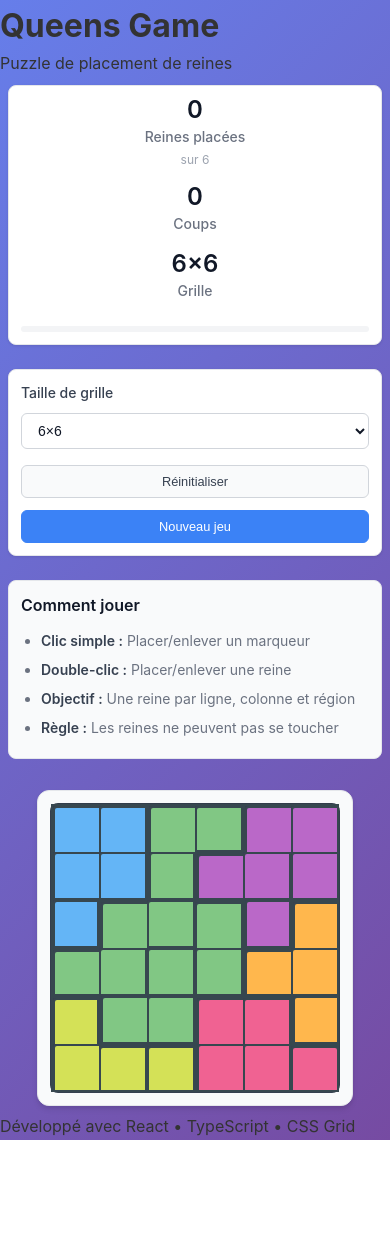
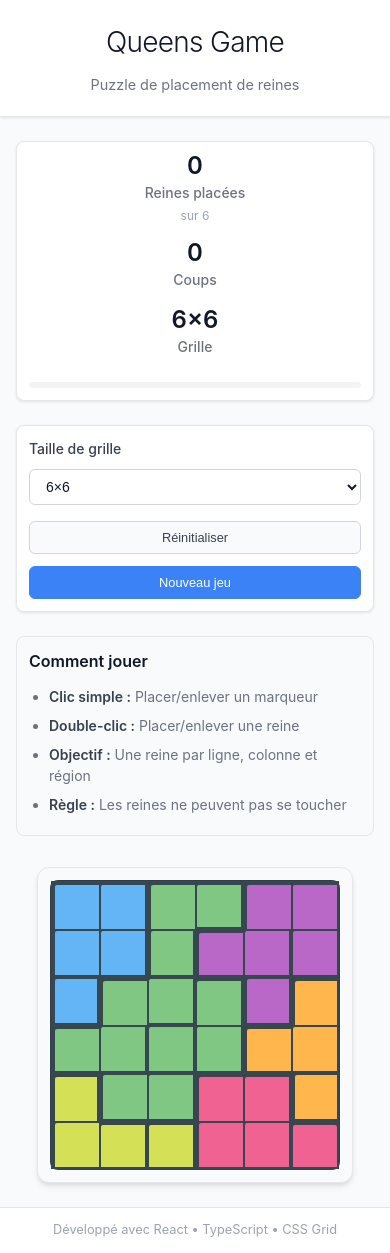
Before and after one commit to creach-t/queens-game-web, a React (Vite) app: page / in a window 390 px wide. Before the commit the page ends 1140 px from the top, so only its background shows below. Built offline with nearby package versions, Linux system fonts and the light colour scheme.

Commit message:
feat: add professional CSS styles for App with clean header and layout

```diff
--- a/src/App.css
+++ b/src/App.css
@@ -1,167 +1,121 @@
-/* Reset et styles globaux */
-* {
-  margin: 0;
-  padding: 0;
-  box-sizing: border-box;
-}
-
-body {
-  font-family: -apple-system, BlinkMacSystemFont, 'Segoe UI', 'Roboto',
-               'Oxygen', 'Ubuntu', 'Cantarell', 'Fira Sans', 'Droid Sans',
-               'Helvetica Neue', sans-serif;
-  -webkit-font-smoothing: antialiased;
-  -moz-osx-font-smoothing: grayscale;
-  background: linear-gradient(135deg, #667eea 0%, #764ba2 100%);
-  min-height: 100vh;
-  color: #333;
-}
-
+/* Styles professionnels pour App */
 .App {
   min-height: 100vh;
   display: flex;
   flex-direction: column;
+  background-color: #f9fafb;
 }
 
-/* Header */
-.app-header {
-  text-align: center;
-  padding: 30px 20px;
-  background: rgba(255, 255, 255, 0.1);
-  backdrop-filter: blur(10px);
-  border-bottom: 1px solid rgba(255, 255, 255, 0.2);
+/* Header épuré et professionnel */
+.app-header-professional {
+  background: white;
+  border-bottom: 1px solid #e5e7eb;
+  box-shadow: 0 1px 3px rgba(0, 0, 0, 0.1);
 }
 
-.app-title {
-  font-size: 2.5rem;
-  font-weight: 700;
-  color: white;
-  margin-bottom: 10px;
-  display: flex;
-  align-items: center;
-  justify-content: center;
-  gap: 15px;
-  text-shadow: 2px 2px 4px rgba(0, 0, 0, 0.3);
+.header-container {
+  max-width: 1200px;
+  margin: 0 auto;
+  padding: 0 16px;
 }
 
-.app-icon {
-  font-size: 3rem;
-  animation: crown-bounce 2s ease-in-out infinite;
+.header-content {
+  text-align: center;
+  padding: 32px 0;
 }
 
-.app-subtitle {
-  font-size: 1.1rem;
-  color: rgba(255, 255, 255, 0.9);
+.app-title-professional {
+  font-size: 2.5rem;
   font-weight: 300;
-  max-width: 600px;
-  margin: 0 auto;
+  color: #111827;
+  margin: 0 0 8px 0;
+  letter-spacing: -0.025em;
 }
 
-@keyframes crown-bounce {
-  0%, 100% {
-    transform: translateY(0);
-  }
-  50% {
-    transform: translateY(-10px);
-  }
+.app-subtitle-professional {
+  font-size: 1.125rem;
+  color: #6b7280;
+  margin: 0;
+  font-weight: 400;
 }
 
-/* Main content */
-.app-main {
+/* Contenu principal */
+.app-main-professional {
   flex: 1;
-  padding: 20px;
-  display: flex;
-  justify-content: center;
-  align-items: flex-start;
+  max-width: 1200px;
+  margin: 0 auto;
+  padding: 32px 16px;
+  width: 100%;
 }
 
-/* Footer */
-.app-footer {
-  text-align: center;
-  padding: 20px;
-  background: rgba(0, 0, 0, 0.1);
-  color: rgba(255, 255, 255, 0.8);
-  font-size: 0.9rem;
+/* Footer discret */
+.app-footer-professional {
+  background: white;
+  border-top: 1px solid #e5e7eb;
+  margin-top: auto;
 }
 
-.app-footer p {
-  margin: 5px 0;
+.footer-container {
+  max-width: 1200px;
+  margin: 0 auto;
+  padding: 0 16px;
 }
 
-.app-footer-tech {
-  font-size: 0.8rem;
-  opacity: 0.7;
+.footer-text {
+  text-align: center;
+  padding: 16px 0;
+  color: #9ca3af;
+  font-size: 0.875rem;
+  margin: 0;
 }
 
 /* Responsive design */
 @media (max-width: 768px) {
-  .app-header {
-    padding: 20px 15px;
+  .header-content {
+    padding: 24px 0;
   }
 
-  .app-title {
+  .app-title-professional {
     font-size: 2rem;
-    flex-direction: column;
-    gap: 10px;
   }
 
-  .app-icon {
-    font-size: 2.5rem;
-  }
-
-  .app-subtitle {
+  .app-subtitle-professional {
     font-size: 1rem;
   }
 
-  .app-main {
-    padding: 10px;
+  .app-main-professional {
+    padding: 24px 12px;
   }
 
-  .app-footer {
-    padding: 15px;
+  .footer-text {
+    font-size: 0.8rem;
+    padding: 12px 0;
   }
 }
 
 @media (max-width: 480px) {
-  .app-title {
-    font-size: 1.8rem;
+  .header-content {
+    padding: 20px 0;
   }
 
-  .app-icon {
-    font-size: 2rem;
+  .app-title-professional {
+    font-size: 1.75rem;
   }
 
-  .app-subtitle {
+  .app-subtitle-professional {
     font-size: 0.9rem;
   }
 
-  .app-main {
-    padding: 5px;
+  .app-main-professional {
+    padding: 16px 8px;
   }
 }
 
-/* Scrollbar personnalisée */
-::-webkit-scrollbar {
-  width: 8px;
-}
-
-::-webkit-scrollbar-track {
-  background: rgba(255, 255, 255, 0.1);
-}
-
-::-webkit-scrollbar-thumb {
-  background: rgba(255, 255, 255, 0.3);
-  border-radius: 4px;
-}
-
-::-webkit-scrollbar-thumb:hover {
-  background: rgba(255, 255, 255, 0.5);
-}
-
-/* Animations d'entrée */
-@keyframes fadeInUp {
+/* Animation d'entrée subtile */
+@keyframes fade-in-up {
   from {
     opacity: 0;
-    transform: translateY(30px);
+    transform: translateY(20px);
   }
   to {
     opacity: 1;
@@ -169,14 +123,57 @@ body {
   }
 }
 
-.app-header {
-  animation: fadeInUp 0.6s ease-out;
+.app-header-professional {
+  animation: fade-in-up 0.6s ease-out;
 }
 
-.app-main {
-  animation: fadeInUp 0.8s ease-out;
+.app-main-professional {
+  animation: fade-in-up 0.8s ease-out;
 }
 
-.app-footer {
-  animation: fadeInUp 1s ease-out;
+.app-footer-professional {
+  animation: fade-in-up 1s ease-out;
 }
+
+/* Focus states pour accessibilité */
+.app-title-professional:focus {
+  outline: 2px solid #3b82f6;
+  outline-offset: 4px;
+  border-radius: 4px;
+}
+
+/* Amélioration des contrastes pour accessibilité */
+@media (prefers-contrast: high) {
+  .app-title-professional {
+    color: #000;
+  }
+
+  .app-subtitle-professional {
+    color: #374151;
+  }
+
+  .footer-text {
+    color: #6b7280;
+  }
+
+  .app-header-professional,
+  .app-footer-professional {
+    border-color: #000;
+  }
+}
+
+/* Support du mode sombre respectueux */
+@media (prefers-color-scheme: dark) {
+  .App {
+    background-color: #f9fafb; /* Garde le fond clair pour la lisibilité du jeu */
+  }
+}
+
+/* Réduction de mouvement pour accessibilité */
+@media (prefers-reduced-motion: reduce) {
+  .app-header-professional,
+  .app-main-professional,
+  .app-footer-professional {
+    animation: none;
+  }
+}
```
